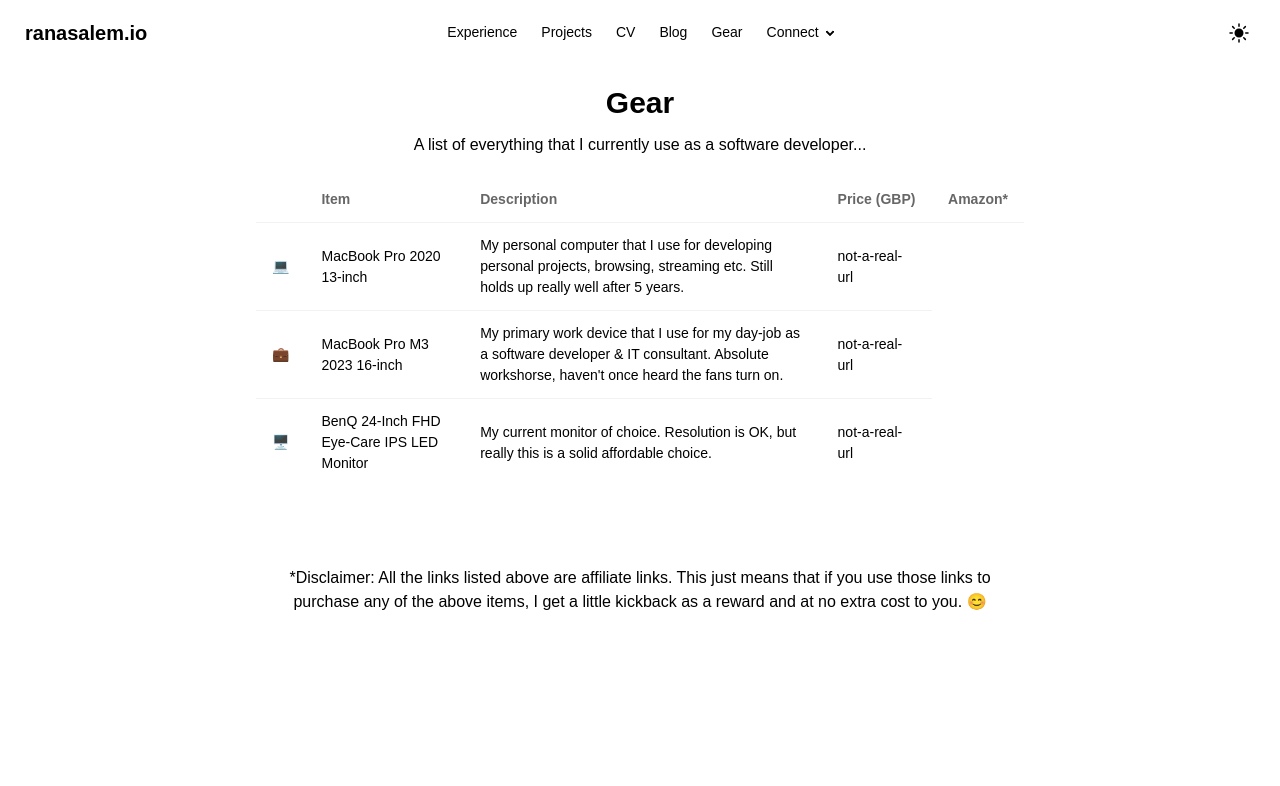
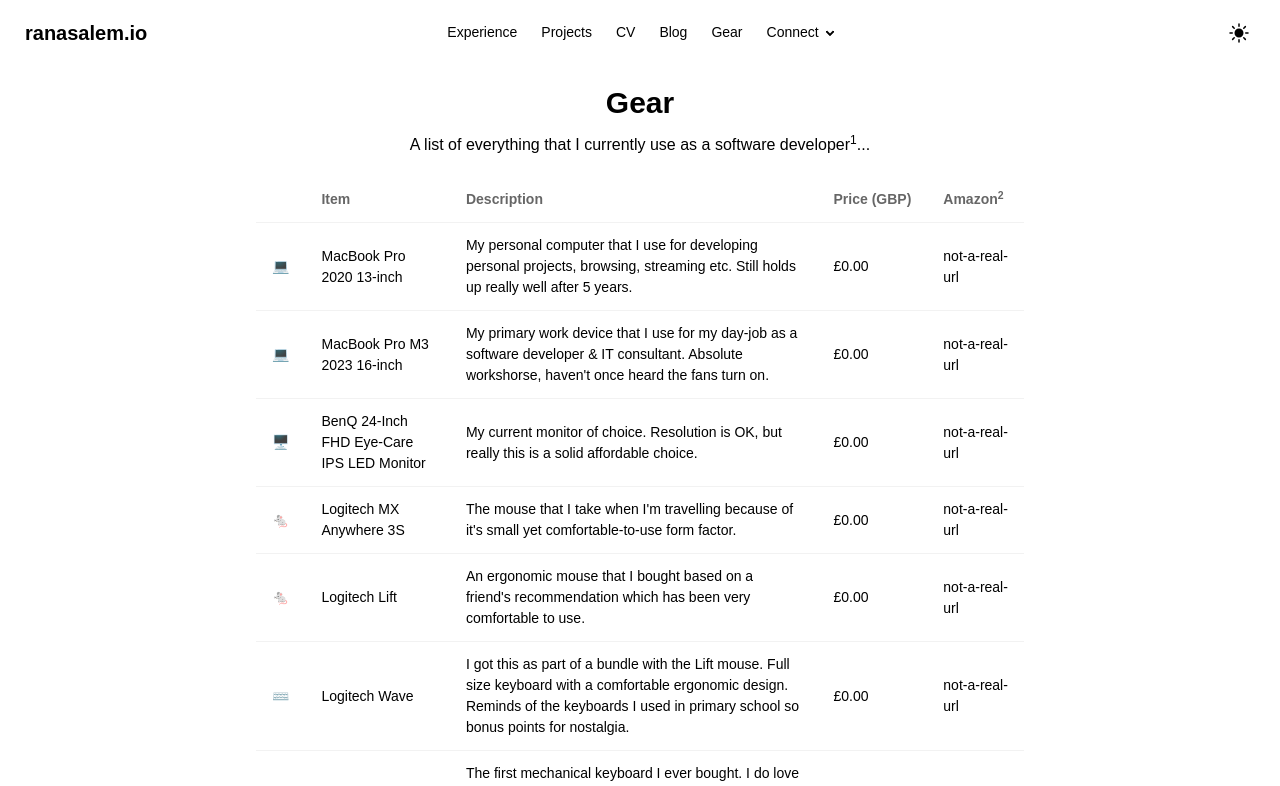
Before and after one commit to rtasalem/ranasalem.io, a Next.js app: page /gear in a window 1280 px wide. Shown: the top 786 px of the page. Built offline with nearby package versions, Linux system fonts and the light colour scheme.

Commit message:
add other items to gear page + update disclaimers

```diff
--- a/app/constants/gear-items.tsx
+++ b/app/constants/gear-items.tsx
@@ -3,18 +3,49 @@ export const gearItems = [
     icon: '💻',
     item: 'MacBook Pro 2020 13-inch',
     description: 'My personal computer that I use for developing personal projects, browsing, streaming etc. Still holds up really well after 5 years.',
+    price: "£0.00",
     url: 'not-a-real-url'
   },
   {
-    icon: '💼',
+    icon: '💻',
     item: 'MacBook Pro M3 2023 16-inch',
     description: 'My primary work device that I use for my day-job as a software developer & IT consultant. Absolute workshorse, haven\'t once heard the fans turn on.',
+    price: "£0.00",
     url: 'not-a-real-url'
   },
   {
     icon: '🖥️',
     item: 'BenQ 24-Inch FHD Eye-Care IPS LED Monitor',
     description: 'My current monitor of choice. Resolution is OK, but really this is a solid affordable choice.',
+    price: "£0.00",
+    url: 'not-a-real-url'
+  },
+  {
+    icon: '🐁',
+    item: 'Logitech MX Anywhere 3S',
+    description: 'The mouse that I take when I\'m travelling because of it\'s small yet comfortable-to-use form factor.',
+    price: '£0.00',
+    url: 'not-a-real-url'
+  },
+  {
+    icon: '🐁',
+    item: 'Logitech Lift',
+    description: 'An ergonomic mouse that I bought based on a friend\'s recommendation which has been very comfortable to use.',
+    price: '£0.00',
+    url: 'not-a-real-url'
+  },
+  {
+    icon: '⌨️',
+    item: 'Logitech Wave',
+    description: 'I got this as part of a bundle with the Lift mouse. Full size keyboard with a comfortable ergonomic design. Reminds of the keyboards I used in primary school so bonus points for nostalgia.',
+    price: '£0.00',
+    url: 'not-a-real-url'
+  },
+  {
+    icon: '⌨️',
+    item: 'Keychron K3',
+    description: 'The first mechanical keyboard I ever bought. I do love the clickiness of this one. Got this with the brown tactile switches. I\'ll often switch between this and the Wave keyboard.',
+    price: '£0.00',
     url: 'not-a-real-url'
   }
 ]
--- a/app/gear/page.tsx
+++ b/app/gear/page.tsx
@@ -5,7 +5,7 @@ export default function Gear() {
     <div className="overflow-x-auto bg-base-100 text-base-content">
       <div className="text-center">
         <h1 className="text-3xl font-bold mt-5 mb-3">Gear</h1>
-        <p className="mb-5">A list of everything that I currently use as a software developer...</p>
+        <p className="mb-5">A list of everything that I currently use as a software developer<sup>1</sup>...</p>
       </div>
       <div className="max-w-3xl mx-auto">
         <table className="table">
@@ -15,22 +15,27 @@ export default function Gear() {
               <th>Item</th>
               <th>Description</th>
               <th>Price (GBP)</th>
-              <th>Amazon*</th>
+              <th>Amazon<sup>2</sup></th>
             </tr>
           </thead>
           <tbody>
-            {gearItems.map(({ icon, item, description, url }) => (
+            {gearItems.map(({ icon, item, description, price, url }) => (
               <tr key={item}>
                 <th>{icon}</th>
                 <td>{item}</td>
                 <td>{description}</td>
+                <td>{price}</td>
                 <td>{url}</td>
               </tr>
             ))}
           </tbody>
         </table>
-        <div className="text-center justify-left mt-20">
-          <p>*Disclaimer: All the links listed above are affiliate links.
+        <div className="text-left mt-20 mb-10">
+          <p><sup>1</sup>Yes, I do <strong>love</strong> Logitech. They're bluetooth
+          functionality for switching between devices (particularly on keyboards) is
+          second to none. That being said my opinions are all my own and I'm not (sadly)
+          sponsored by Logitech (maybe one day).</p>
+          <p><sup>2</sup>Disclaimer: All the links listed above are affiliate links.
             This just means that if you use those links to purchase any of the above items,
             I get a little kickback as a reward and at no extra cost to you. 😊</p>
         </div>
```
